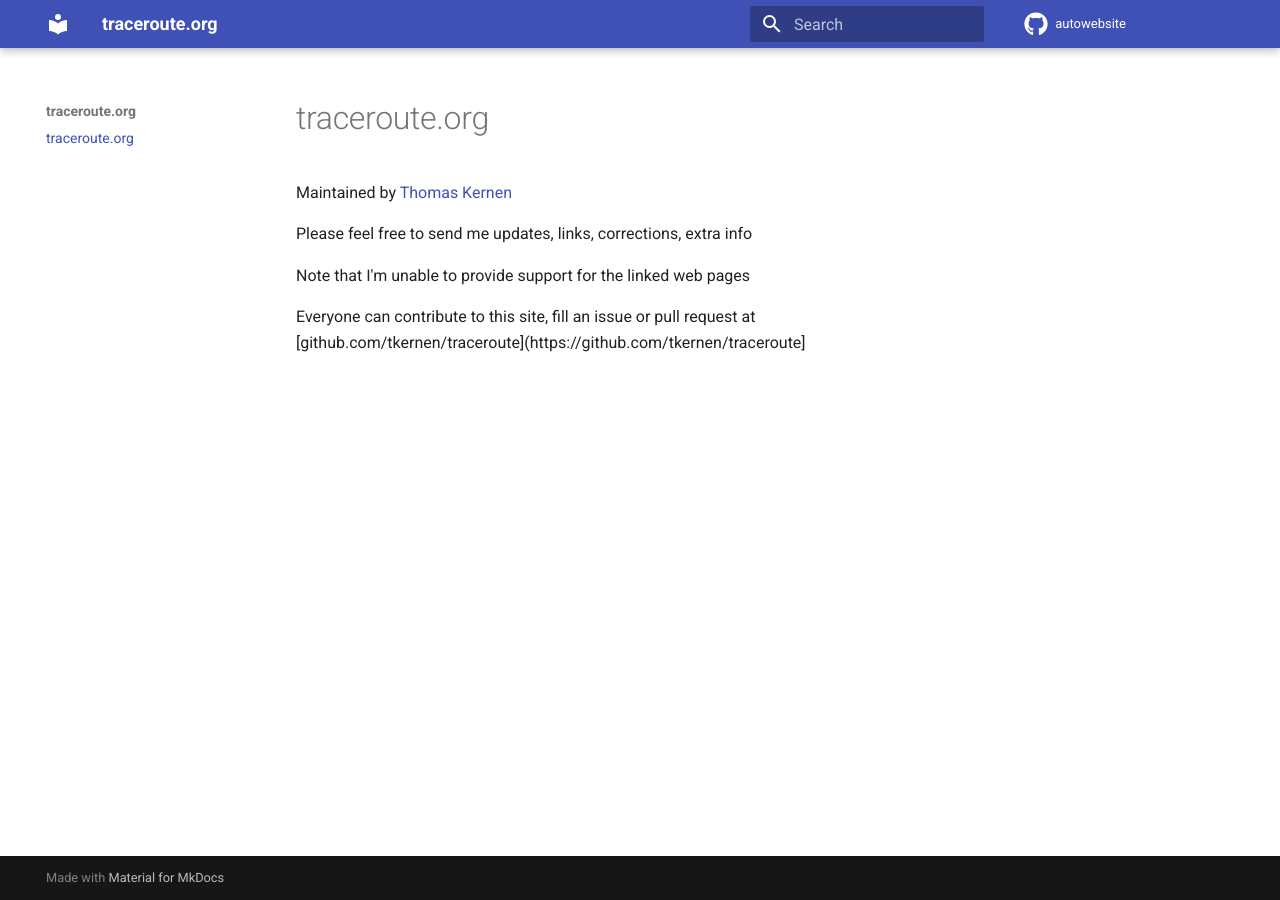
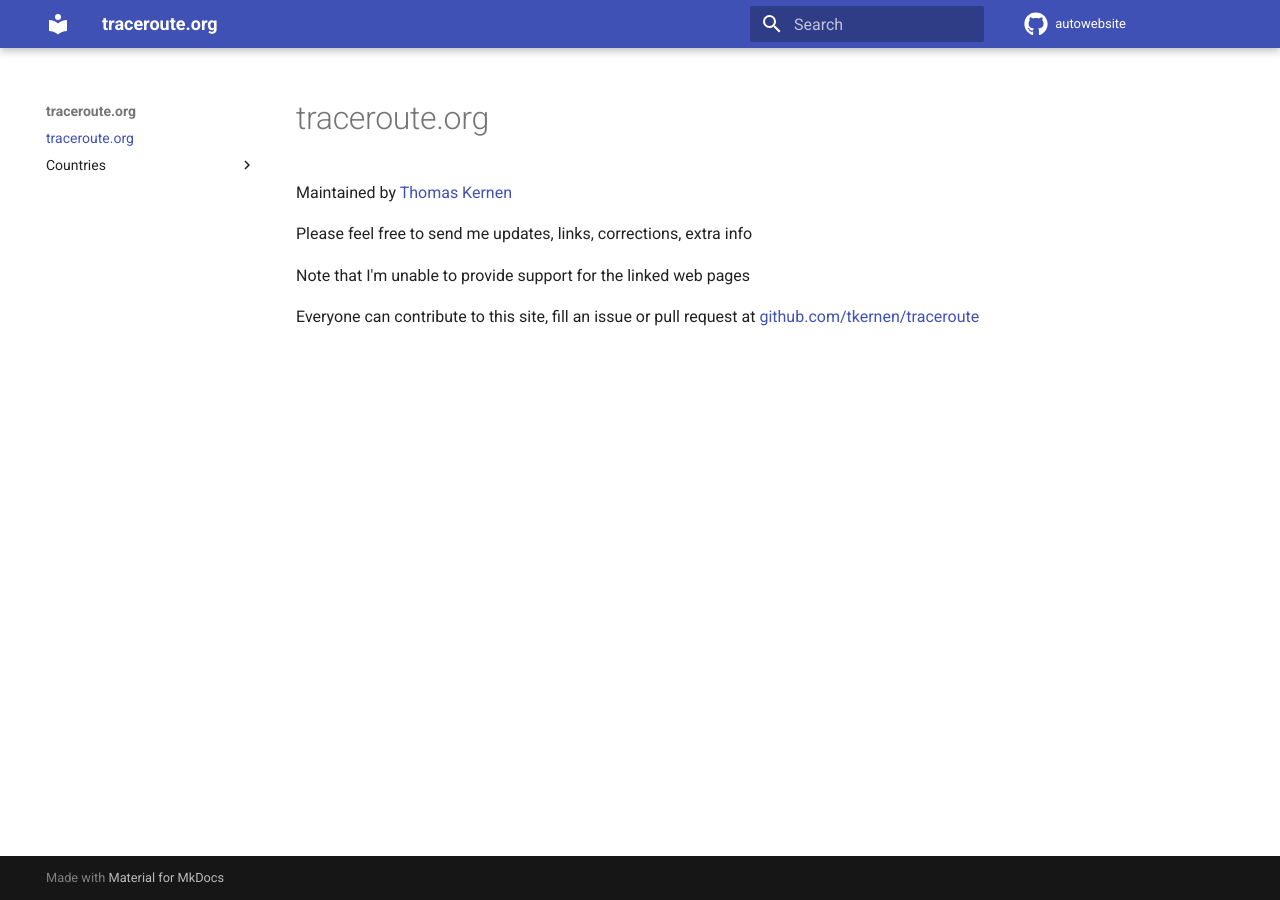
Before and after one commit to reneluria/autowebsite, an MkDocs documentation site: the page built from docs/index.md, in a window 1280 px wide. Built offline with MkDocs 1.6.1 and Material for MkDocs 9.7.7, drawn with Linux system fonts in a browser that asks for light colours; comment, search, counter and statistics services are not loaded.

Commit message:
added first country

```diff
--- a/docs/index.md
+++ b/docs/index.md
@@ -6,4 +6,4 @@
 
 Note that I'm unable to provide support for the linked web pages
 
-Everyone can contribute to this site, fill an issue or pull request at [github.com/tkernen/traceroute](https://github.com/tkernen/traceroute]
+Everyone can contribute to this site, fill an issue or pull request at [github.com/tkernen/traceroute](https://github.com/tkernen/traceroute)
```
Also changed, not shown: docs/countries/france.md (added, +10 -0 lines).
